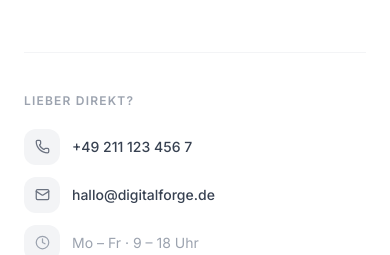
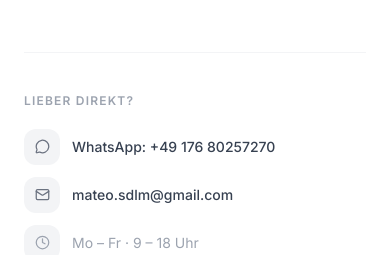
Before and after one commit to chjungdus/Neue-Website, a Next.js app: page /kontakt in a window 390 px wide. Shown: the part 2220-2475 px from the top of the page. Built offline with nearby package versions, Linux system fonts and the light colour scheme.

Commit message:
fix: replace fake phone/email with real WhatsApp and email contact

```diff
--- a/src/app/kontakt/page.tsx
+++ b/src/app/kontakt/page.tsx
@@ -1,7 +1,7 @@
 "use client"
 
 import Link from "next/link"
-import { Mail, Phone, Clock, ArrowRight, CheckCircle } from "lucide-react"
+import { Mail, MessageCircle, Clock, ArrowRight, CheckCircle } from "lucide-react"
 import ContactForm from "@/components/forms/contact-form"
 import FadeIn from "@/components/ui/fade-in"
 
@@ -146,22 +146,24 @@
                   </p>
                   <div className="flex flex-col gap-3">
                     <a
-                      href="tel:+492111234567"
-                      className="flex items-center gap-3 text-[#374151] hover:text-[#2563eb] transition-colors group"
+                      href="https://wa.me/4917680257270"
+                      target="_blank"
+                      rel="noopener noreferrer"
+                      className="flex items-center gap-3 text-[#374151] hover:text-[#25D366] transition-colors group"
                     >
-                      <span className="w-9 h-9 rounded-xl bg-[#f3f4f6] flex items-center justify-center group-hover:bg-[#eff6ff] transition-colors">
-                        <Phone size={15} className="text-[#6b7280] group-hover:text-[#2563eb] transition-colors" />
+                      <span className="w-9 h-9 rounded-xl bg-[#f3f4f6] flex items-center justify-center group-hover:bg-[#f0fdf4] transition-colors">
+                        <MessageCircle size={15} className="text-[#6b7280] group-hover:text-[#25D366] transition-colors" />
                       </span>
-                      <span className="text-sm font-medium">+49 211 123 456 7</span>
+                      <span className="text-sm font-medium">WhatsApp: +49 176 80257270</span>
                     </a>
                     <a
-                      href="mailto:hallo@digitalforge.de"
+                      href="mailto:mateo.sdlm@gmail.com"
                       className="flex items-center gap-3 text-[#374151] hover:text-[#2563eb] transition-colors group"
                     >
                       <span className="w-9 h-9 rounded-xl bg-[#f3f4f6] flex items-center justify-center group-hover:bg-[#eff6ff] transition-colors">
                         <Mail size={15} className="text-[#6b7280] group-hover:text-[#2563eb] transition-colors" />
                       </span>
-                      <span className="text-sm font-medium">hallo@digitalforge.de</span>
+                      <span className="text-sm font-medium">mateo.sdlm@gmail.com</span>
                     </a>
                     <div className="flex items-center gap-3 text-[#9ca3af]">
                       <span className="w-9 h-9 rounded-xl bg-[#f3f4f6] flex items-center justify-center">
```
